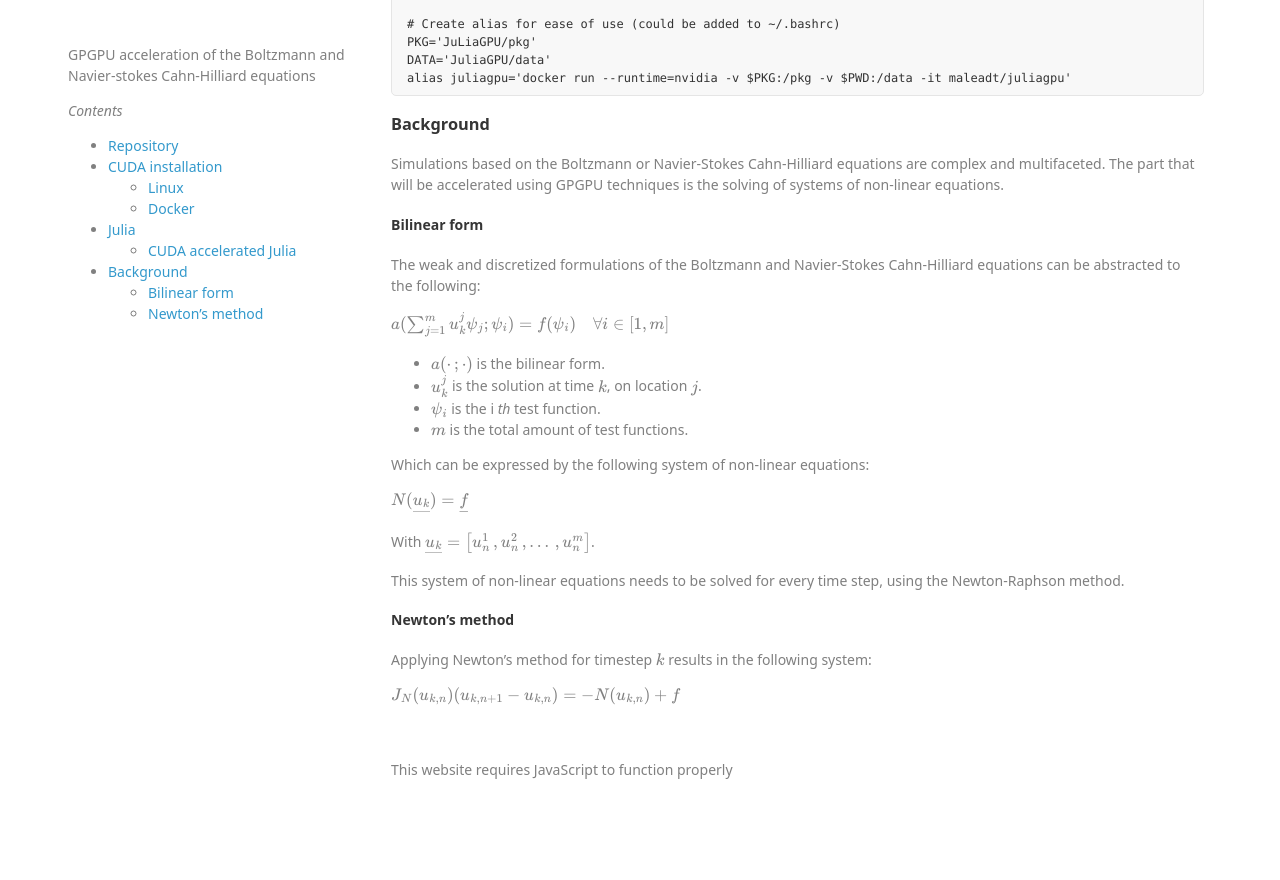
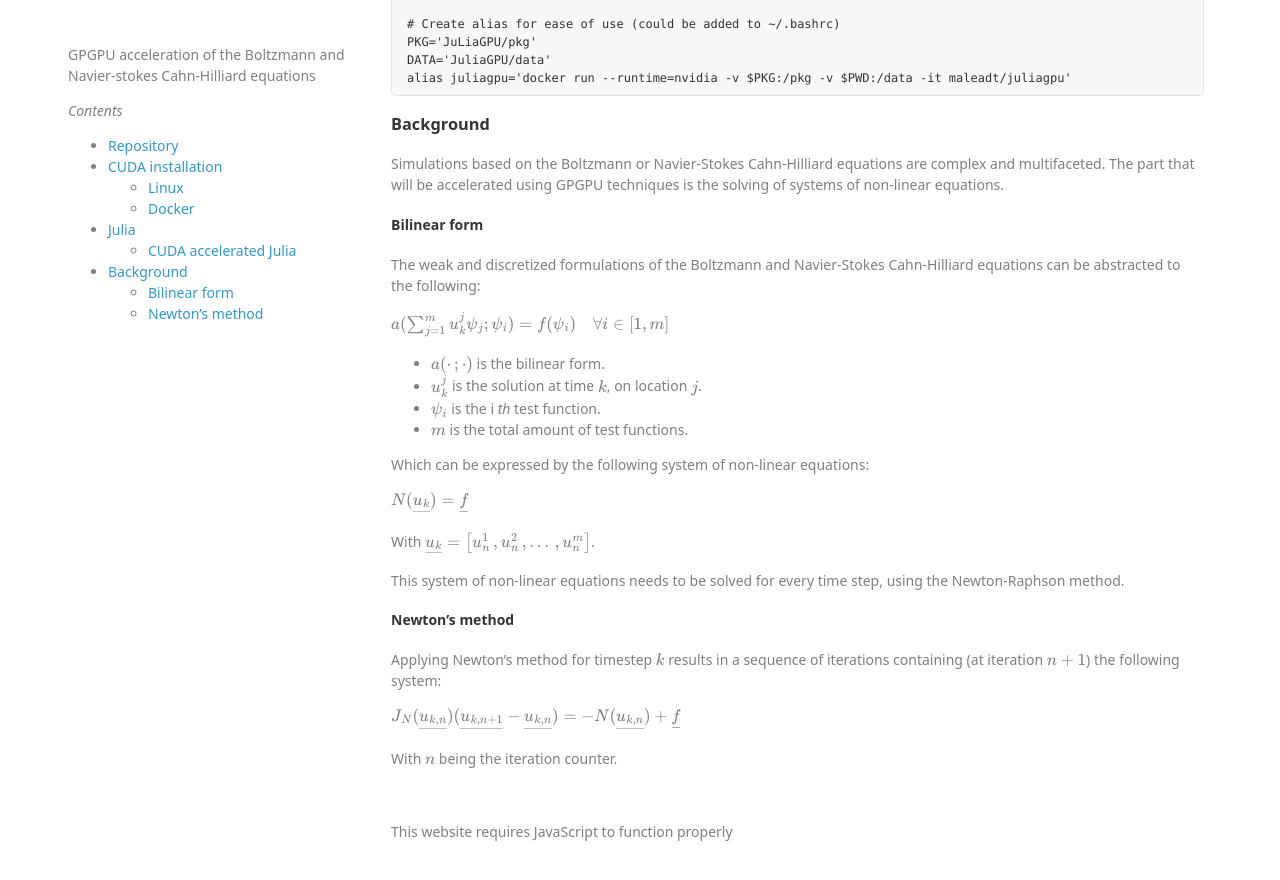
Before and after one commit to lucasbekker/lucasbekker.github.io, a Jekyll site: the page built from index.md, in a window 1280 px wide and 900 px high, scrolled down 4038 px. Shown: the top 880 px of the window. Built offline with Jekyll 4.4.1, drawn with Linux system fonts in a browser that asks for light colours; nearby versions of some CDN libraries; our own code applies the rules of GitHub Pages for plain Markdown files; formulas are drawn with MathJax 3; before the commit the page ends 4876 px from its top, so only the background shows below that.

Commit message:
correct notation newton method

```diff
--- a/index.md
+++ b/index.md
@@ -179,8 +179,10 @@ This system of non-linear equations needs to be solved for every time step, usin
 
 #### Newton's method
 
-Applying Newton's method for timestep $k$ results in the following system:
+Applying Newton's method for timestep $k$ results in a sequence of iterations containing (at iteration $n + 1$) the following system:
 
 $$
-J_{N}(u_{k,n}) (u_{k,n+1} - u_{k,n}) = - N(u_{k,n}) + f
+J_{N}(\underline{u_{k,n}}) (\underline{u_{k,n+1}} - \underline{u_{k,n}}) = - N(\underline{u_{k,n}}) + \underline{f}
 $$
+
+With $n$ being the iteration counter.
```
